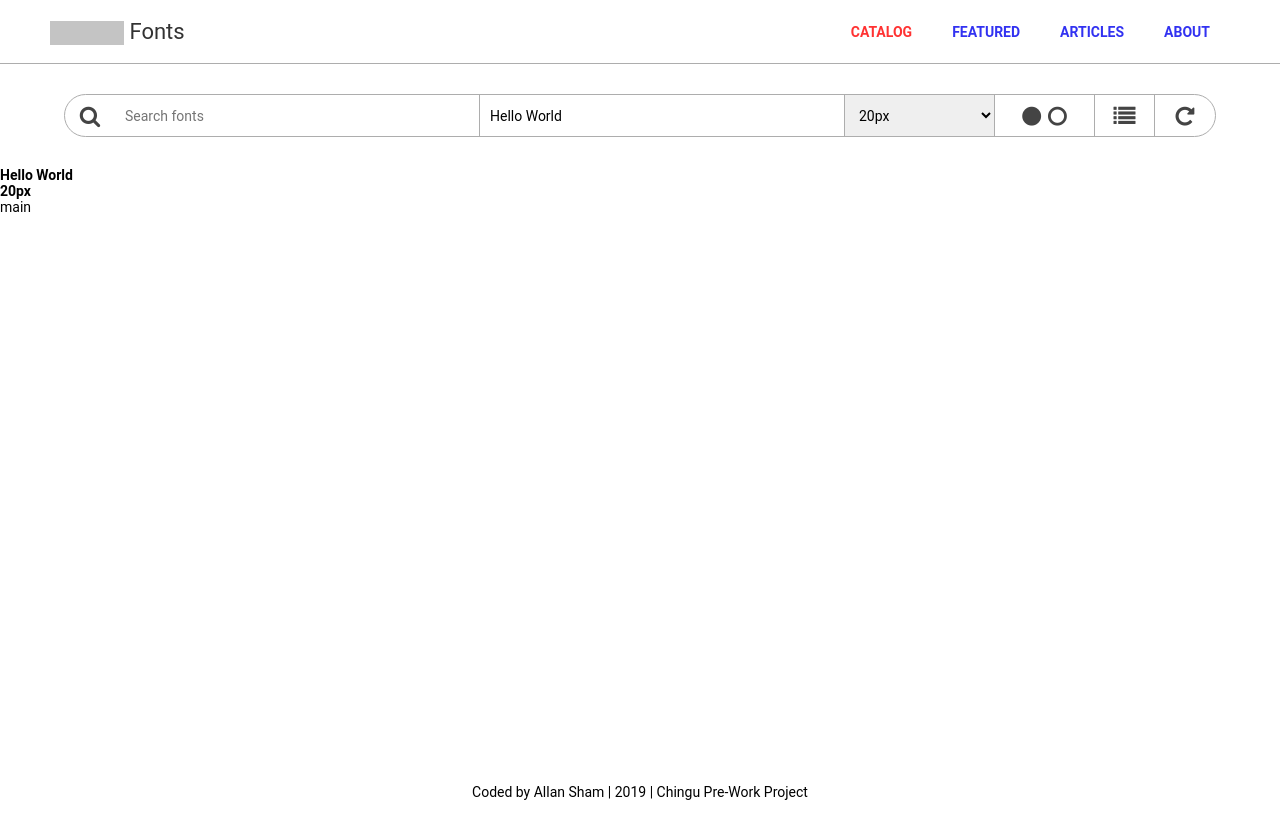
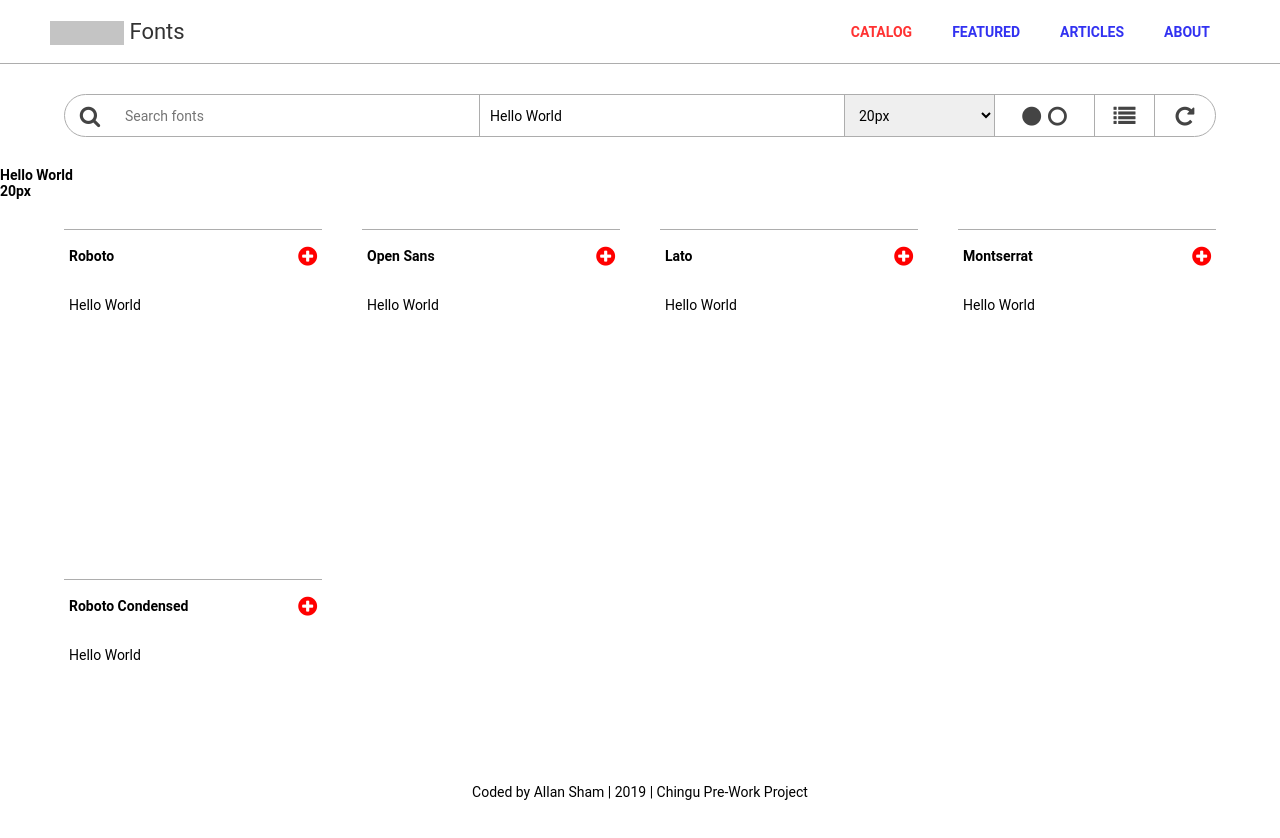
Before and after one commit to shammy8/googlefontsclone, a React (Create React App) app: page / in a window 1280 px wide. Shown: the top 838 px of the page. Before the commit the page ends 800 px from the top, so only its background shows below. Built offline with nearby package versions, Linux system fonts and the light colour scheme; grey boxes are pictures that could not be loaded.

Commit message:
Create FontCard.js, update Main.js & scss for it

```diff
--- a/src/App.css
+++ b/src/App.css
@@ -149,6 +149,47 @@ header nav ul li a:visited {
   cursor: auto;
 }
 
+.fontcards-container {
+  max-width: 1600px;
+  margin: 0 auto;
+}
+
+.fontcards {
+  display: -ms-grid;
+  display: grid;
+  -ms-grid-columns: 1fr 1fr 1fr 1fr;
+      grid-template-columns: 1fr 1fr 1fr 1fr;
+  grid-column-gap: 40px;
+  width: 90%;
+  margin: 30px auto;
+}
+
+.fontcard {
+  border-top: #adadad solid 1px;
+  width: 100%;
+  height: 350px;
+  padding: 15px 5px;
+}
+
+.fontcard .font-title {
+  display: -webkit-box;
+  display: -ms-flexbox;
+  display: flex;
+  -webkit-box-pack: justify;
+      -ms-flex-pack: justify;
+          justify-content: space-between;
+  -webkit-box-align: center;
+      -ms-flex-align: center;
+          align-items: center;
+  margin-bottom: 30px;
+}
+
+.fontcard .fa {
+  color: red;
+  font-size: 22px;
+  cursor: pointer;
+}
+
 footer {
   text-align: center;
   font-size: 14px;
--- /dev/null
+++ b/src/FontCard.js
@@ -0,0 +1,15 @@
+import React from "react";
+
+function FontCard({ family, text }) {
+  return (
+    <div className="fontcard">
+      <div className="font-title">
+        <h4>{family}</h4>
+        <div className="fa fa-plus-circle"></div>
+      </div>
+      <p>{text}</p>
+    </div>
+  );
+}
+
+export default FontCard;
--- a/src/Main.js
+++ b/src/Main.js
@@ -1,7 +1,39 @@
 import React from "react";
+import FontCard from "./FontCard";
 
 function Main() {
-  return <div>main</div>;
+  // https://www.googleapis.com/webfonts/v1/webfonts?key=AIzaSyBNl7lcNRNpxnZNrKVoDnoCXrN5a8jpCas&sort=popularity
+  return (
+    <div className="fontcards-container">
+      <div className="fontcards">
+        <FontCard
+          family="Roboto"
+          text="Hello World"
+          files="http://fonts.gstatic.com/s/roboto/v20/KFOmCnqEu92Fr1Me5WZLCzYlKw.ttf"
+        />
+        <FontCard
+          family="Open Sans"
+          text="Hello World"
+          files="http://fonts.gstatic.com/s/roboto/v20/KFOmCnqEu92Fr1Me5WZLCzYlKw.ttf"
+        />
+        <FontCard
+          family="Lato"
+          text="Hello World"
+          files="http://fonts.gstatic.com/s/roboto/v20/KFOmCnqEu92Fr1Me5WZLCzYlKw.ttf"
+        />
+        <FontCard
+          family="Montserrat"
+          text="Hello World"
+          files="http://fonts.gstatic.com/s/roboto/v20/KFOmCnqEu92Fr1Me5WZLCzYlKw.ttf"
+        />
+        <FontCard
+          family="Roboto Condensed"
+          text="Hello World"
+          files="http://fonts.gstatic.com/s/roboto/v20/KFOmCnqEu92Fr1Me5WZLCzYlKw.ttf"
+        />
+      </div>
+    </div>
+  );
 }
 
 export default Main;
--- a/src/app.scss
+++ b/src/app.scss
@@ -112,6 +112,38 @@ header {
   }
 }
 
+.fontcards-container {
+  max-width: 1600px;
+  margin: 0 auto;
+  // border: red solid 1px;
+}
+.fontcards {
+  display: grid;
+  grid-template-columns: 1fr 1fr 1fr 1fr;
+  grid-column-gap: 40px;
+  width: 90%;
+  margin: 30px auto;
+  // border: black solid 1px;
+}
+.fontcard {
+  border-top: rgb(173, 173, 173) solid 1px;
+  width: 100%;
+  height: 350px;
+  padding: 15px 5px;
+  // word-wrap: break-word;
+  .font-title {
+    display: flex;
+    justify-content: space-between;
+    align-items: center;
+    margin-bottom: 30px;
+  }
+  .fa {
+    color: red;
+    font-size: 22px;
+    cursor: pointer;
+  }
+}
+
 footer {
   text-align: center;
   font-size: 14px;
```
Also changed, not shown: 1 other file (tests, documents, lock files or other folders).
